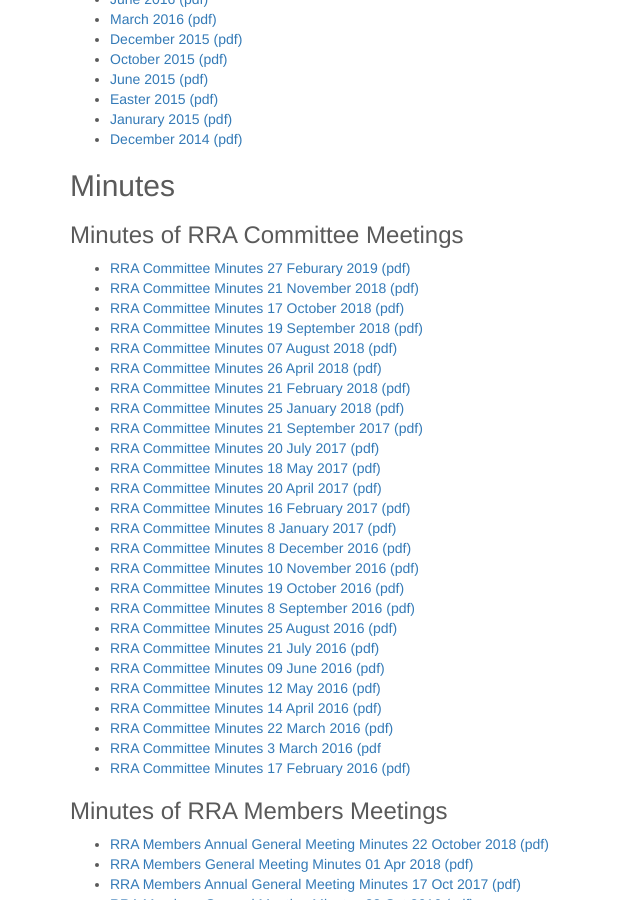
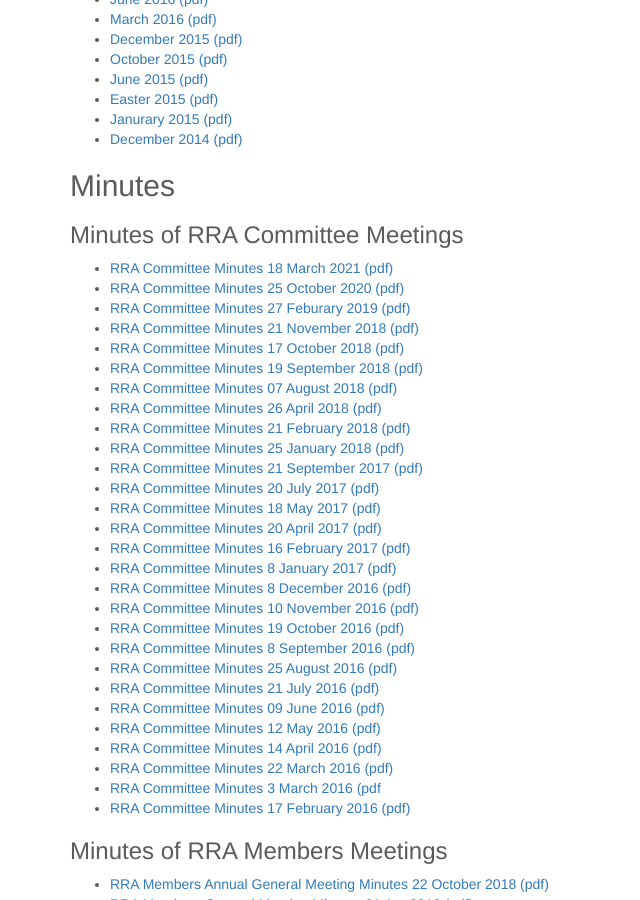
Before and after one commit to rakinoratepayers/rakinoratepayers.github.io, a Jekyll site: the page built from members.md, in a window 1280 px wide and 900 px high, scrolled down 394 px. Shown: the whole window, without its empty margins (0-640 px from the left). Built offline with Jekyll 4.4.1, drawn with Linux system fonts in a browser that asks for light colours; nearby versions of some CDN libraries.

Commit message:
add minutes

```diff
--- a/members.md
+++ b/members.md
@@ -31,6 +31,8 @@ Newsletters are produced quarterly and are emailed to all members. Newsletters a
 ## Minutes
 
 ### Minutes of RRA Committee Meetings
+- [RRA Committee Minutes 18 March 2021 (pdf)](/assets/minutes/210318 RRA Committee Minutes 18 March 2021.pdf)
+- [RRA Committee Minutes 25 October 2020 (pdf)](/assets/minutes/201025 RRA Committee Minutes 25 October 2020.pdf)
 - [RRA Committee Minutes 27 Feburary 2019 (pdf)](/assets/minutes/190227 RRA Committee Minutes 27 Feb 2019.pdf)
 - [RRA Committee Minutes 21 November 2018 (pdf)](/assets/minutes/181121 RRA Committee Minutes 21 Nov 2018.pdf)
 - [RRA Committee Minutes 17 October 2018 (pdf)](/assets/minutes/181017 RRA Committee Minutes 17 Oct 2018.pdf)
```
Also changed, not shown: 2 other files.
